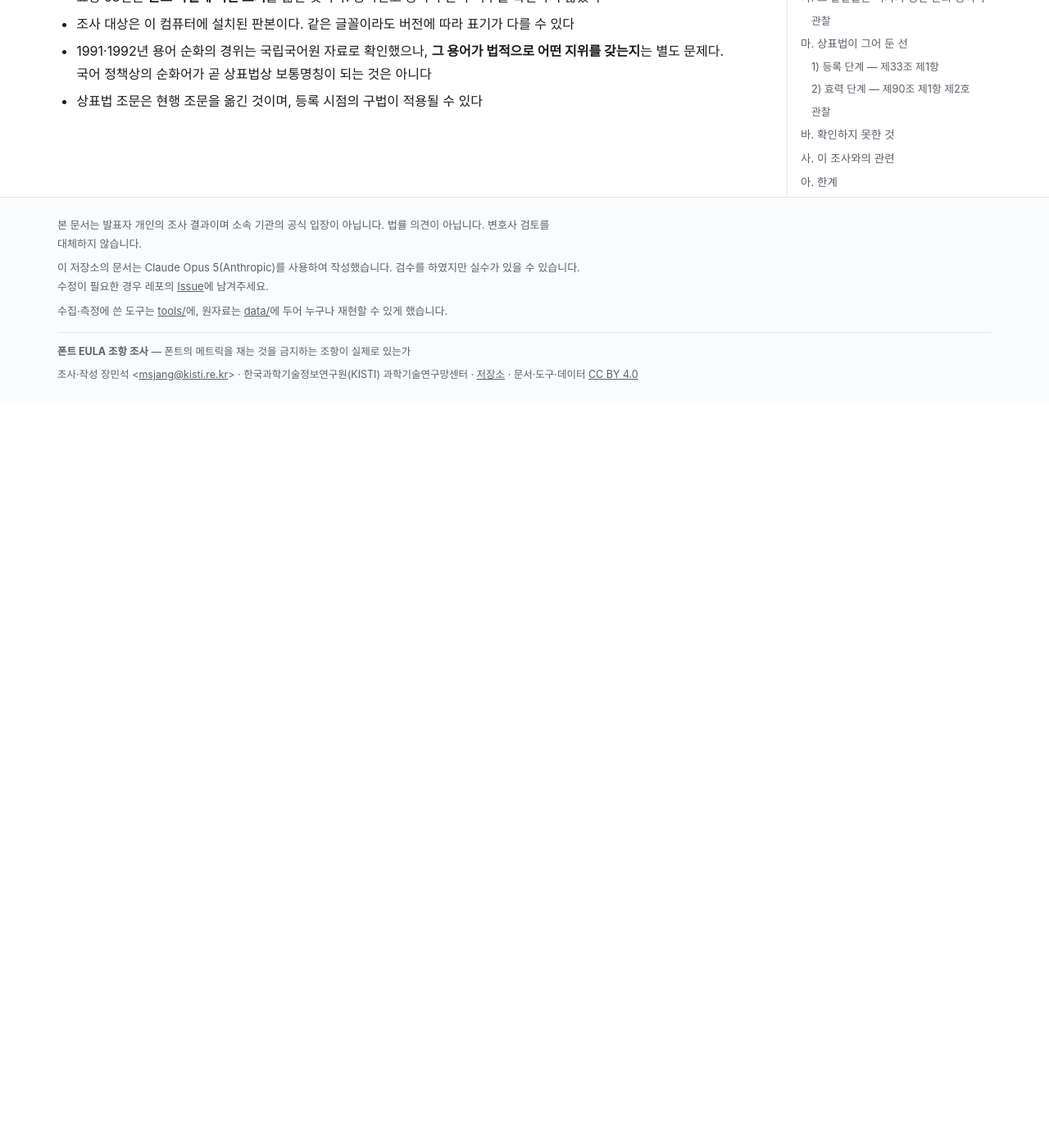
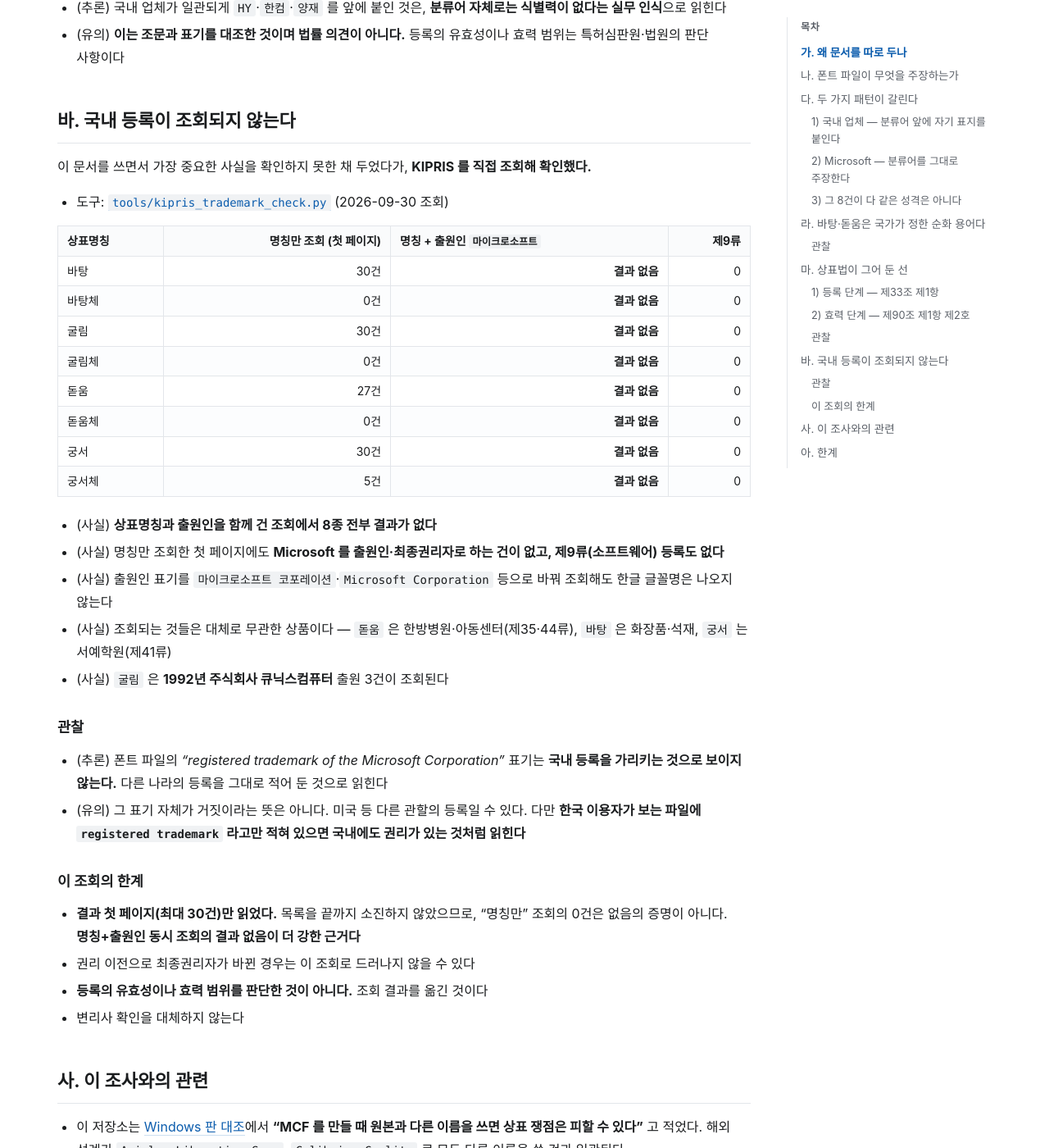
Before and after one commit to msjang/krigf26-font-eula-survey, a Jekyll site: the page built from findings-trademark.md, in a window 1280 px wide and 1400 px high, scrolled down 3808 px. Shown: the whole window at 82% size. Built offline with Jekyll 4.4.1, drawn with Linux system fonts in a browser that asks for light colours; our own code applies the rules of GitHub Pages for plain Markdown files; before the commit the page ends 4297 px from its top, so only the background shows below that; some of the changed text lies outside the part shown.

Commit message:
correct(trademark): 8종을 한 덩어리로 본 것을 셋으로 나누고, 국내 등록 여부를 확인했다
1) 무엇이 틀렸나
   - 이 문서는 Microsoft 가 주장하는 8종을 묶어 "분류어" 라고 적었다
   - 정확하지 않다. 셋으로 갈린다
       바탕·바탕체·돋움·돋움체 → 1991·1992년 국가 순화 용어
       궁서·궁서체           → 궁체(宮體) 유래의 분류어 성격. 순화안에는 없다
       굴림·굴림체           → 분류어가 아니다. 제품명으로 보인다

2) 굴림을 왜 떼어냈나
   - 1992년 순화안이 다룬 것은 명조→바탕, 고딕→돋움 두 쌍뿐이고 굴림은 없다
   - 굴림은 큐닉스컴퓨터·한양시스템이 제작해 한글 Windows 3.1 부터 탑재된
     둥근고딕 계열 글꼴이며, 모태는 1973년 일본 나루체다
   - 업계 분류어는 둥근고딕·나루체이고 굴림은 그 위에 붙은 이름이다
   - KIPRIS 에 1992년 큐닉스컴퓨터의 굴림 출원 3건이 조회된다
   - 따라서 호환 글꼴 이름에도 굴림을 그대로 쓰지 않는 편이 안전하다는
     유보를 사. 절에 달았다

3) 근거 조문을 바로잡았다
   - 제3호(성질 표시)보다 제1호(보통명칭)가 더 가깝다.
     이 낱말들은 성질 설명이 아니라 서체 종류 그 자체의 이름이기 때문이다
   - 제90조 제3항의 부정경쟁 목적 제한은 제1항 제1호(자기의 성명·상호)에만
     적용되고 보통명칭·성질 표시인 제2호에는 적용되지 않는다는 점을 명시했다

4) 가장 중요한 공백을 메웠다 — 바. 절을 다시 썼다
   - "확인하지 못한 것" 이던 절이 "국내 등록이 조회되지 않는다" 가 되었다
   - 상표명칭+출원인(마이크로소프트) 동시 조회에서 8종 전부 결과 없음
   - 명칭만 조회한 첫 페이지에도 Microsoft 출원인 0건, 제9류 0건
   - 조회의 한계(첫 페이지만, 권리 이전 미반영, 변리사 확인 대체 불가)를
     절 안에 따로 적었다

곁들여 사. 절에 이름 짓기 지침을 붙이고, 나눔고딕·Noto Sans CJK KR 의
내장 라이선스에 RFN 표기가 없다는 확인 결과를 참고로 달았다.

Co-Authored-By: Claude <noreply@anthropic.com>

```diff
--- a/findings-trademark.md
+++ b/findings-trademark.md
@@ -1,7 +1,8 @@
 # 글꼴 이름과 상표 — `바탕`·`돋움`은 누구의 것인가
 
 - 조사일: 2026-09-30
-- 원자료: [`data/font-trademark-claims_2026-09-30.json`](data/font-trademark-claims_2026-09-30.json)
+- 원자료: [`data/font-trademark-claims_2026-09-30.json`](data/font-trademark-claims_2026-09-30.json) · KIPRIS 조회: [`data/kipris-trademark-check_2026-09-30.json`](data/kipris-trademark-check_2026-09-30.json)
+- 도구: [`tools/kipris_trademark_check.py`](tools/kipris_trademark_check.py)
 - **이 문서는 상표법에 관한 것이다.** 이 저장소의 나머지는 저작권법과 계약법을 다룬다
 
 ## 가. 왜 문서를 따로 두나
@@ -49,12 +50,28 @@ HY견고딕   HY견명조   HY궁서   HY그래픽        (한양정보통신)
 
 `~체` 를 붙인 네 건까지 합해 **8건**이다.
 
-- (사실) **표장 58건 중 분류어를 접두사 없이 그대로 주장한 것은 8건이고, 전부 Microsoft 다**
+- (사실) **표장 58건 중 접두사 없이 낱말을 그대로 주장한 것은 8건이고, 전부 Microsoft 다**
 - (사실) 그중 `궁서` 는 같은 파일의 저작권 표시가 `HanYang I&C Co.,LTD. 2000` 이다. **글꼴을 만든 회사는 `HY궁서` 를 주장하고, 배포한 회사는 `궁서` 를 주장한다**
 
-## 라. 그 낱말들은 국가가 정한 순화 용어다
+### 3) 그 8건이 다 같은 성격은 아니다
 
-이것이 이 문서의 핵심 사실이다.
+(정정) 이 문서는 처음에 8건을 묶어 "분류어" 라고 적었다. **정확하지 않다.** 셋으로 갈린다.
+
+| 낱말 | 성격 | 근거 |
+|---|---|---|
+| **바탕 · 바탕체 · 돋움 · 돋움체** | **국가가 정한 순화 용어** | 1991·1992년 문화부·문화체육부 (라. 참조) |
+| **궁서 · 궁서체** | 분류어 성격 | 조선 궁중 서체를 가리키는 `궁체`(宮體)에서 왔다. 다만 1992년 순화안에는 없다 |
+| **굴림 · 굴림체** | **분류어가 아니다. 제품명으로 보인다** | 아래 참조 |
+
+- (사실) **1992년 순화안이 다룬 것은 `명조체`→`바탕체`, `고딕체`→`돋움체` 두 쌍뿐이다.** `굴림` 은 거기 없다
+- (사실) `굴림` 은 큐닉스컴퓨터와 한양시스템(현 한양정보통신)이 제작해 한글 Windows 3.1 부터 탑재된 둥근고딕 계열 글꼴이다. 모태는 1973년 일본의 `나루체`(ナール)다
+- (사실) 디자인 업계는 이 계열을 `둥근고딕`·`나루체`·`디나루` 로 부른다. **분류어는 `둥근고딕` 이고 `굴림` 은 그 위에 붙은 이름이다**
+- (사실) KIPRIS 에 **1992년 주식회사 큐닉스컴퓨터의 `굴림` 출원 3건**(`4019920013319`·`4019920013320`·`4019920013321`)이 조회된다
+- (추론) 따라서 **`굴림` 을 `바탕`·`돋움` 과 같은 자리에 놓을 수 없다.** 호환 글꼴 이름을 지을 때도 `굴림` 은 피하고 `둥근고딕` 계열 표현을 쓰는 편이 안전하다
+
+## 라. `바탕`·`돋움`은 국가가 정한 순화 용어다
+
+앞 절의 셋 중 첫 번째 갈래에 관한 것이다.
 
 - (사실) **1991년** 문화부 「한글 글자본 제정 기준안」에서 `고딕체` 를 대체하는 용어로 **`돋움체`** 가 쓰였다
 - (사실) **1992년 말** 문화체육부가 글자체 용어 순화안을 발표해 `명조체`→**`바탕체`**, `고딕체`→**`돋움체`** 로 제시했다
@@ -92,29 +109,59 @@ HY견고딕   HY견명조   HY궁서   HY그래픽        (한양정보통신)
 ### 관찰
 
 - (추론) 글꼴 상품에서 `바탕`·`돋움`·`고딕`·`명조` 는 **서체의 종류(형상)를 가리키는 말**로 읽힌다. `굵은체`·`기울임꼴`에 배타권을 줄 수 없는 것과 같은 자리다
-- (추론) 그렇다면 제33조 제1항 제1호·제3호의 등록 제한이나, 최소한 제90조 제1항 제2호의 효력 제한이 문제될 여지가 있다
+- (추론) 근거로는 **제3호(성질 표시)보다 제1호(보통명칭)가 더 가깝다.** 이 낱말들은 상품의 성질을 설명하는 말이라기보다 **서체 종류 그 자체의 이름**이기 때문이다
+- (추론) 그렇다면 제33조 제1항 제1호의 등록 제한이나, 최소한 제90조 제1항 제2호의 효력 제한이 문제될 여지가 있다
+- (유의) 다만 제90조 제3항의 부정경쟁 목적 제한은 **제1항 제1호(자기의 성명·상호 등)에만 적용**되고, 보통명칭·성질 표시인 제2호에는 적용되지 않는다. 부정경쟁방지법은 별도 트랙으로 적용될 수 있다
 - (추론) 국내 업체가 일관되게 `HY`·`한컴`·`양재` 를 앞에 붙인 것은, **분류어 자체로는 식별력이 없다는 실무 인식**으로 읽힌다
 - (유의) **이는 조문과 표기를 대조한 것이며 법률 의견이 아니다.** 등록의 유효성이나 효력 범위는 특허심판원·법원의 판단 사항이다
 
-## 바. 확인하지 못한 것
+## 바. 국내 등록이 조회되지 않는다
 
-**가장 중요한 사실을 확인하지 못했다.**
+이 문서를 쓰면서 가장 중요한 사실을 확인하지 못한 채 두었다가, **KIPRIS 를 직접 조회해 확인했다.**
 
-- **Microsoft 가 한국에서 `바탕`·`굴림`·`돋움`·`궁서` 를 실제로 상표등록했는지 확인하지 못했다.** 폰트 파일의 `registered trademark` 표기는 **파일에 적힌 주장**일 뿐이며, 어느 나라 등록인지·현재 존속하는지를 말해 주지 않는다
-- 확인 경로: [KIPRIS](https://www.kipris.or.kr) 상표 검색. 자동 조회가 되지 않아 이 조사에서는 수행하지 못했다
-- (유의) **등록이 없다면 이 문서의 쟁점은 성립하지 않는다.** 표기만 있고 국내 등록이 없을 가능성도 열려 있다
+- 도구: [`tools/kipris_trademark_check.py`](tools/kipris_trademark_check.py) (2026-09-30 조회)
 
-이 확인이 선행되어야 한다 → [열린 질문](open-questions.md)
+| 상표명칭 | 명칭만 조회 (첫 페이지) | **명칭 + 출원인 `마이크로소프트`** | 제9류 |
+|---|---:|---|---:|
+| 바탕 | 30건 | **결과 없음** | 0 |
+| 바탕체 | 0건 | **결과 없음** | 0 |
+| 굴림 | 30건 | **결과 없음** | 0 |
+| 굴림체 | 0건 | **결과 없음** | 0 |
+| 돋움 | 27건 | **결과 없음** | 0 |
+| 돋움체 | 0건 | **결과 없음** | 0 |
+| 궁서 | 30건 | **결과 없음** | 0 |
+| 궁서체 | 5건 | **결과 없음** | 0 |
+
+- (사실) **상표명칭과 출원인을 함께 건 조회에서 8종 전부 결과가 없다**
+- (사실) 명칭만 조회한 첫 페이지에도 **Microsoft 를 출원인·최종권리자로 하는 건이 없고, 제9류(소프트웨어) 등록도 없다**
+- (사실) 출원인 표기를 `마이크로소프트 코포레이션`·`Microsoft Corporation` 등으로 바꿔 조회해도 한글 글꼴명은 나오지 않는다
+- (사실) 조회되는 것들은 대체로 무관한 상품이다 — `돋움` 은 한방병원·아동센터(제35·44류), `바탕` 은 화장품·석재, `궁서` 는 서예학원(제41류)
+- (사실) `굴림` 은 **1992년 주식회사 큐닉스컴퓨터** 출원 3건이 조회된다
+
+### 관찰
+
+- (추론) 폰트 파일의 *"registered trademark of the Microsoft Corporation"* 표기는 **국내 등록을 가리키는 것으로 보이지 않는다.** 다른 나라의 등록을 그대로 적어 둔 것으로 읽힌다
+- (유의) 그 표기 자체가 거짓이라는 뜻은 아니다. 미국 등 다른 관할의 등록일 수 있다. 다만 **한국 이용자가 보는 파일에 `registered trademark` 라고만 적혀 있으면 국내에도 권리가 있는 것처럼 읽힌다**
+
+### 이 조회의 한계
+
+- **결과 첫 페이지(최대 30건)만 읽었다.** 목록을 끝까지 소진하지 않았으므로, "명칭만" 조회의 0건은 없음의 증명이 아니다. **명칭+출원인 동시 조회의 결과 없음이 더 강한 근거다**
+- 권리 이전으로 최종권리자가 바뀐 경우는 이 조회로 드러나지 않을 수 있다
+- **등록의 유효성이나 효력 범위를 판단한 것이 아니다.** 조회 결과를 옮긴 것이다
+- 변리사 확인을 대체하지 않는다
 
 ## 사. 이 조사와의 관련
 
 - 이 저장소는 [Windows 판 대조](findings-windows.md)에서 **"MCF 를 만들 때 원본과 다른 이름을 쓰면 상표 쟁점은 피할 수 있다"** 고 적었다. 해외 선례가 `Arial → Liberation Sans`, `Calibri → Carlito` 로 모두 다른 이름을 쓴 것과 일관된다
 - (추론) 그 판단은 이 문서의 결과와도 맞는다. **다른 이름을 쓰면 등록 여부를 다툴 필요가 없다**
 - (추론) 다만 **호환을 설명하기 위해 원본 이름을 문서에 적는 것**은 다른 문제다. Liberation 이 "Arial 과 메트릭 호환" 이라고 밝히는 것처럼, 제품을 **가리키기 위한 사용**은 자기 상품의 표지로 쓰는 것과 구별된다
+- (추론) 이름을 지을 때 갈라야 할 것은 **식별력 있는 부분**이다. `맑은 고딕`의 `맑은`, `함초롬바탕`의 `함초롬`, `HY견고딕`의 `HY`, `휴먼명조`의 `휴먼` 은 회사·제품 고유어다. 이들을 떼면 대부분 **분류어와 굵기 표시**만 남는다 — `고딕`·`명조`·`바탕`·`돋움`, `견`(堅)·`태`(太)·`중`(中)·`세`(細)
+- (유의) **`굴림`은 예외다.** 다. 3) 에서 본 대로 분류어가 아니라 제품명으로 보이므로, 호환 글꼴 이름에 그대로 쓰지 않는 편이 안전하다
+- (참고) 자유 라이선스 글꼴을 기반으로 삼는다면 **예약 폰트명(RFN)** 도 확인해야 한다. 다만 이 조사가 파일을 열어 본 범위에서는 **나눔고딕과 Noto Sans CJK KR 의 내장 라이선스에 RFN 표기가 없었다**
 
 ## 아. 한계
 
-- 표장 58건은 **폰트 파일에 적힌 표기**를 옮긴 것이다. 등록번호·등록국·존속 여부를 확인하지 않았다
+- 표장 58건은 **폰트 파일에 적힌 표기**를 옮긴 것이다. 그중 8종만 KIPRIS 로 확인했고, 나머지 50종의 등록 여부는 조회하지 않았다
 - 조사 대상은 이 컴퓨터에 설치된 판본이다. 같은 글꼴이라도 버전에 따라 표기가 다를 수 있다
 - 1991·1992년 용어 순화의 경위는 국립국어원 자료로 확인했으나, **그 용어가 법적으로 어떤 지위를 갖는지**는 별도 문제다. 국어 정책상의 순화어가 곧 상표법상 보통명칭이 되는 것은 아니다
 - 상표법 조문은 현행 조문을 옮긴 것이며, 등록 시점의 구법이 적용될 수 있다
--- a/open-questions.md
+++ b/open-questions.md
@@ -26,7 +26,8 @@
 - **공문서의 글꼴 임베딩 비율** — HWP·HWPX 는 글꼴을 문서에 포함해 저장할 수 있다. 실제로 얼마나 그렇게 저장되는지 측정하지 못했다. 수집 시 본문을 저장하지 않았기 때문이다
 - **임베드된 글꼴의 상호운용성** — 문서에 포함된 글꼴을 비한컴 도구가 읽어 쓸 수 있는지 확인하지 않았다. 가능하다면 Windows 기본 글꼴에 대해서는 임베딩이 현실적 경로가 될 수 있다 (fsType 8 + Microsoft 문언의 임베딩 명시 허용)
 
-- **`바탕`·`굴림`·`돋움`·`궁서` 의 국내 상표등록 여부** — 폰트 파일은 *"registered trademark of the Microsoft Corporation"* 이라고 표기하나, 어느 나라 등록인지·현재 존속하는지 확인하지 못했다. [KIPRIS](https://www.kipris.or.kr) 상표 검색이 필요하다. **등록이 없다면 [상표 쟁점](findings-trademark.md) 자체가 성립하지 않는다**
+- **나머지 표장 50종의 국내 등록 여부** — `바탕`·`굴림`·`돋움`·`궁서` 8종은 2026-09-30 KIPRIS 조회로 **국내 등록이 확인되지 않았다** ([상표 조사](findings-trademark.md)). 한양정보통신 26종·양재미디어 16종 등 나머지는 조회하지 않았다
+- **KIPRIS 조회의 완전성** — 결과 첫 페이지만 읽었고 목록을 끝까지 소진하지 않았다. 권리 이전으로 최종권리자가 바뀐 경우도 드러나지 않을 수 있다. 변리사 확인이 필요하다
 - **1991·1992년 용어 순화어의 법적 지위** — 국어 정책상의 순화어가 상표법상 보통명칭·성질 표시에 해당하는지는 별개 판단이다
 
 ## 다. 미확보 자료
```
